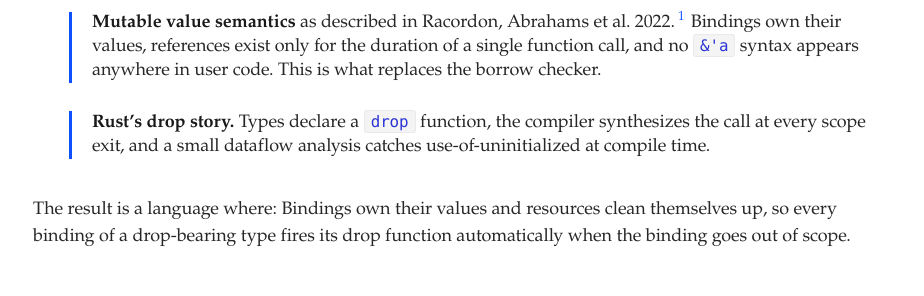
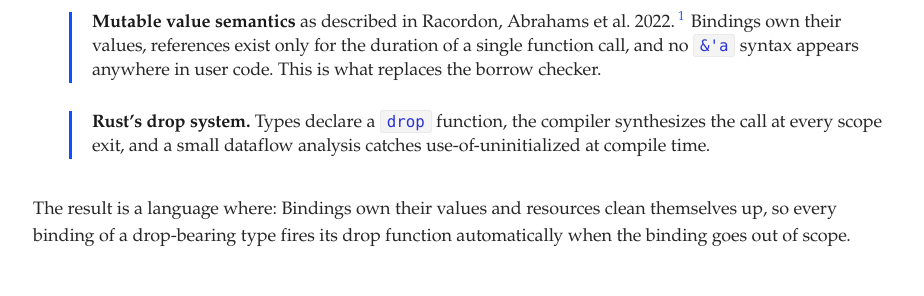
Before and after one commit to raphamorim/raphamorim.github.com, a Jekyll site: the page built from _posts/2026-05-20-jam-programming-language.md, in a window 1280 px wide and 900 px high, scrolled down 1947 px. Shown: the part 146-442 px from the top of the window, without its empty margins (177-1101 px from the left). Built offline with Jekyll 4.4.1, drawn with Linux system fonts in a browser that asks for light colours.

Commit message:
update to drop system

```diff
--- a/_posts/2026-05-20-jam-programming-language.md
+++ b/_posts/2026-05-20-jam-programming-language.md
@@ -34,7 +34,7 @@ That's why I started Jam programming language.
 The question I've been working on: how do you keep the joyful, immediate feel of a C-like language (Go, Zig, modern C) while making the language safe without a garbage collector? How do you give people the C ergonomic without the C bug class? The compromise that fell out is a language that draws from two places:
 
 - **Mutable value semantics** as described in Racordon, Abrahams et al. 2022.[^mvs] Bindings own their values, references exist only for the duration of a single function call, and no `&'a` syntax appears anywhere in user code. This is what replaces the borrow checker.
-- **Rust's drop story.** Types declare a `drop` function, the compiler synthesizes the call at every scope exit, and a small dataflow analysis catches use-of-uninitialized at compile time.
+- **Rust's drop system.** Types declare a `drop` function, the compiler synthesizes the call at every scope exit, and a small dataflow analysis catches use-of-uninitialized at compile time.
 
 The result is a language where: Bindings own their values and resources clean themselves up, so every binding of a drop-bearing type fires its drop function automatically when the binding goes out of scope.
 
```
